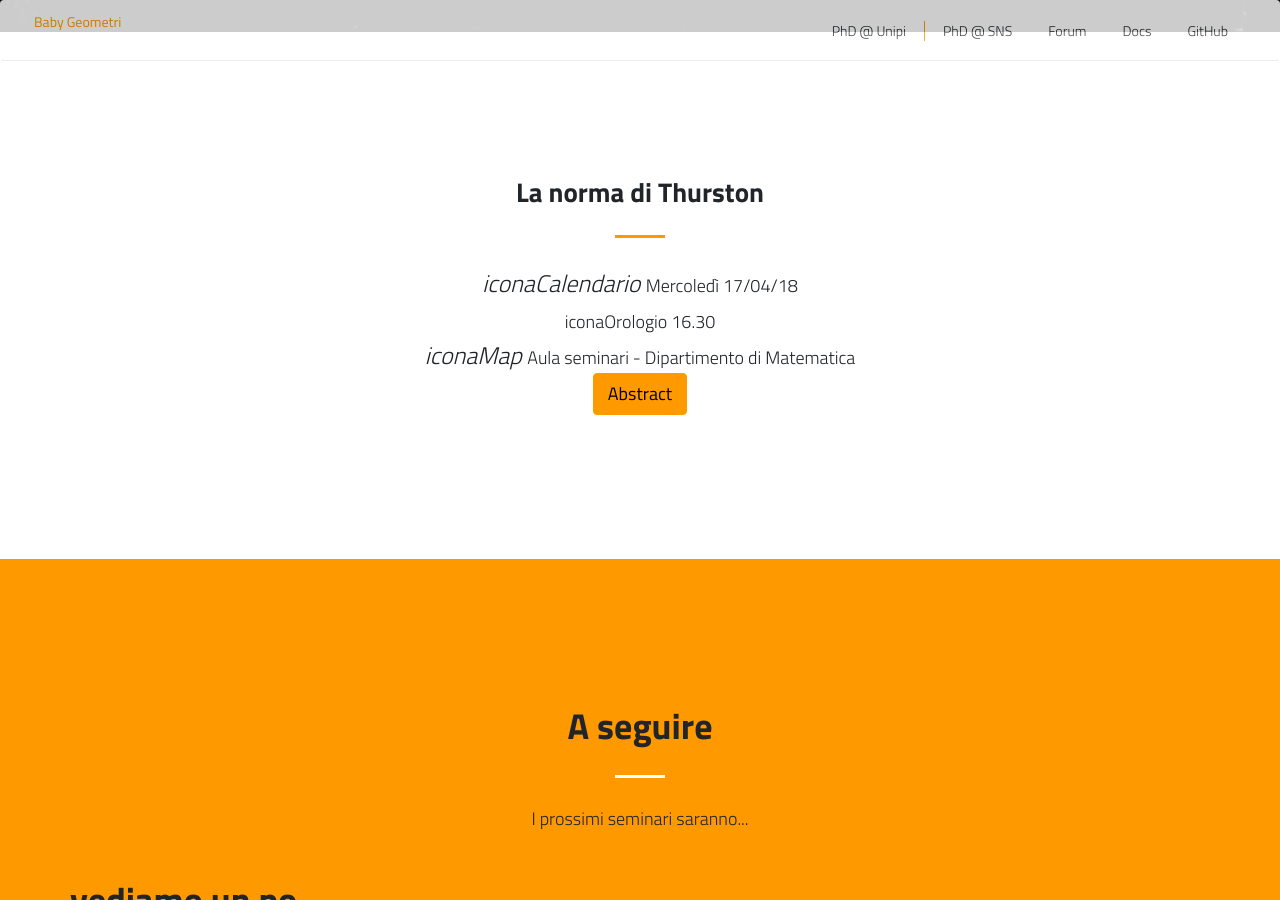
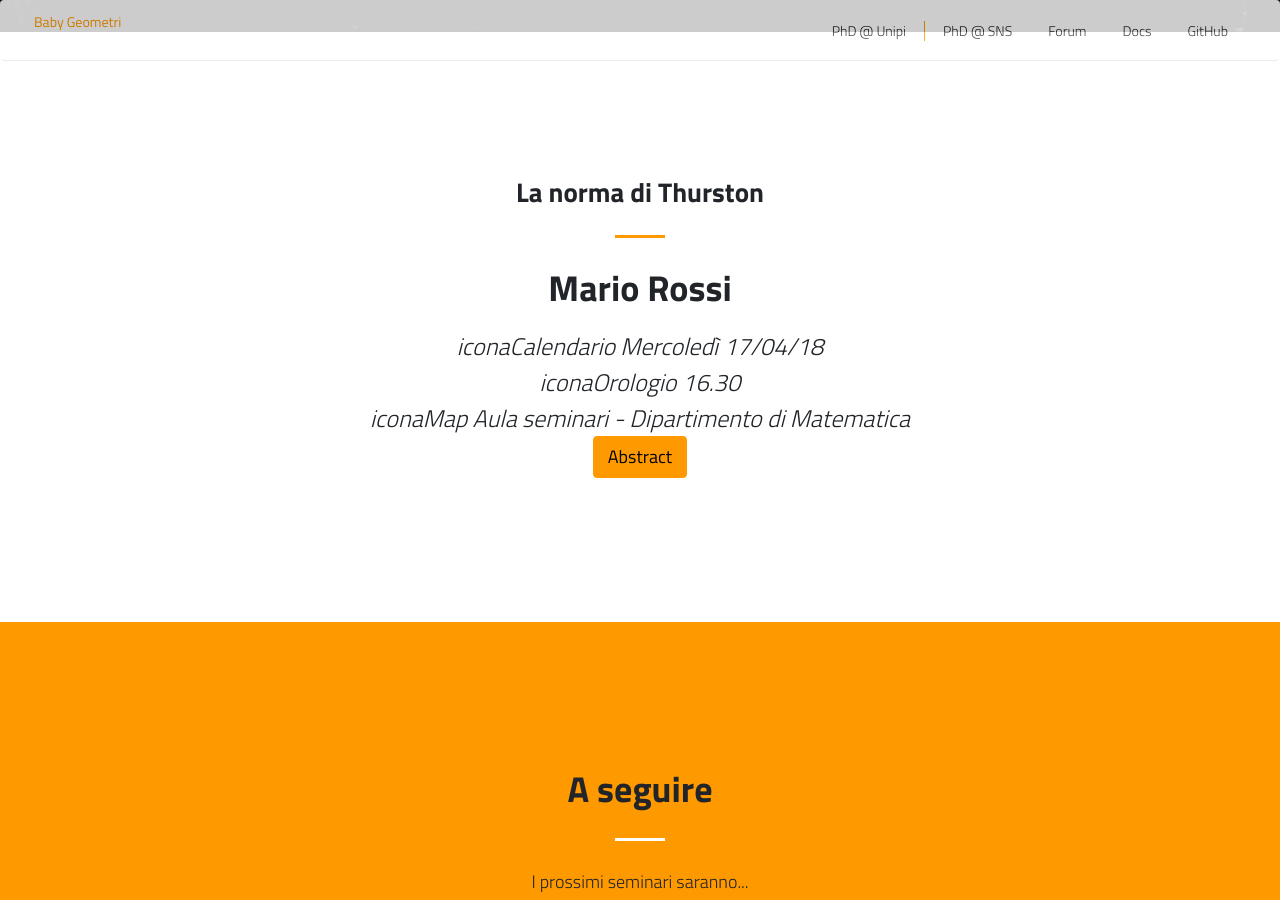
Before and after one commit to baby-geometri/baby-geometri.github.io, a Jekyll site: the page built from index.md, in a window 1280 px wide and 900 px high, scrolled down 868 px. Built offline with Jekyll 4.4.1, drawn with Linux system fonts in a browser that asks for light colours; nearby versions of some CDN libraries.

Commit message:
Update default.html

```diff
--- a/_layouts/default.html
+++ b/_layouts/default.html
@@ -66,7 +66,7 @@
       <div class="col-lg-12 text-center">
         <h3 class="section-heading">{{ site.data.content.whitepaper.title }}</h3>
         <hr class="my-4">
-	      <h2 {{ site.data.content.whitepaper.speaker }} </h2>
+	      <h2 <p>{{ site.data.content.whitepaper.speaker }}</p> </h2>
       </div>
     </div>
   </div>
@@ -76,12 +76,11 @@
       <div class="col-lg-8 mx-auto text-center">
 
 
-   <i style="font-size:24px" class="fa"> iconaCalendario </i> {{ site.data.content.whitepaper.when }}
+   <i style="font-size:24px" class="fa"> iconaCalendario {{ site.data.content.whitepaper.when }} </i>
 	<br>
-   <i style="font-size:24px" class="fa">  </i>  iconaOrologio {{ site.data.content.whitepaper.time }}
+   <i style="font-size:24px" class="fa">  iconaOrologio {{ site.data.content.whitepaper.time }} </i>
 	<br>
-   <i style="font-size:24px" class="fa"> iconaMap  </i>
-	      {{ site.data.content.whitepaper.where }}
+   <i style="font-size:24px" class="fa"> iconaMap  {{ site.data.content.whitepaper.where }}  </i>
 	<br>
 
   <button type="button" class="btn btn-warning" data-toggle="collapse" data-target="#abstract">
```
